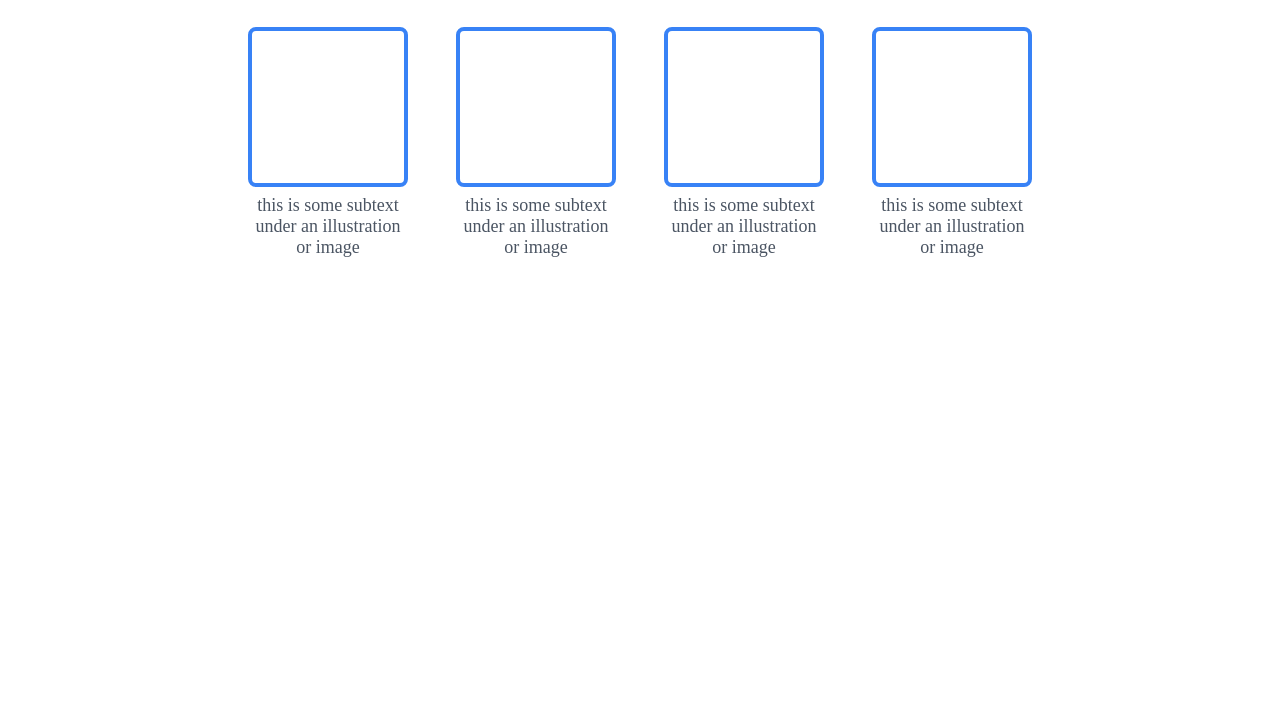
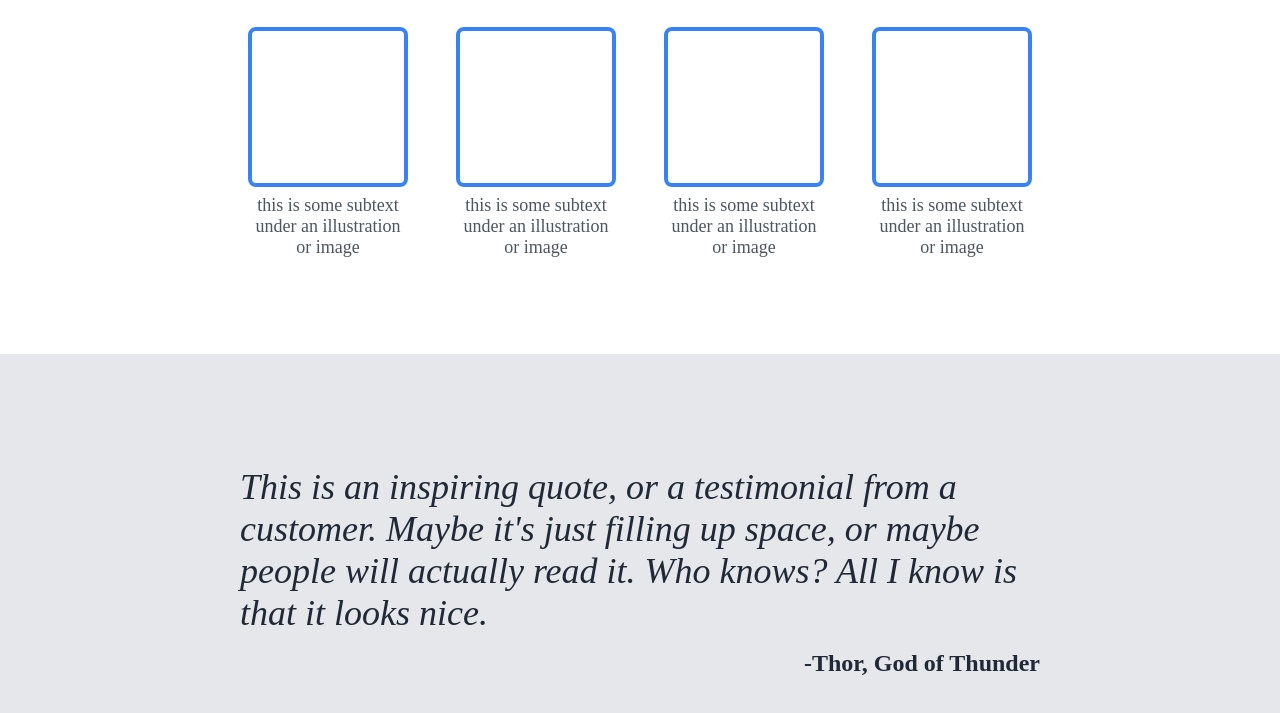
Before and after one commit to chadriley722/practice-website, a plain HTML site: page index.html in a window 1280 px wide. Shown: the part 533-1246 px from the top of the page. Before the commit the page ends 887 px from the top, so only its background shows below. Drawn offline with Linux system fonts and the light colour scheme.

Commit message:
Added quote section with styling

```diff
--- a/index.html
+++ b/index.html
@@ -50,5 +50,12 @@
             </div>
         </div>
     </div>
+
+    <div class="quote-section">
+        <div class="quote-container">
+            <p class="quote">This is an inspiring quote, or a testimonial from a customer. Maybe it's just filling up space, or maybe people will actually read it. Who knows? All I know is that it looks nice.</p>
+            <p class="quote-attribution">-Thor, God of Thunder</p>
+        </div>
+    </div>
 </body>
 </html>
--- a/style.css
+++ b/style.css
@@ -122,3 +122,29 @@ nav a {
     font-size: 1.125rem;
     text-align: center;
 }
+
+/* Quote section */
+.quote-section {
+    background-color: #E5E7EB;
+    padding: 7rem 15%;
+}
+
+.quote-container {
+    max-width: 50rem;
+    margin: 0 auto;
+}
+
+.quote {
+    font-size: 2.25rem;
+    font-style: italic;
+    font-weight: 300;
+    color: #1F2937;
+    margin-bottom: 1rem;
+}
+
+.quote-attribution {
+    font-size: 1.5rem;
+    font-weight: bold;
+    text-align: right;
+    color: #1F2937;
+}
```
